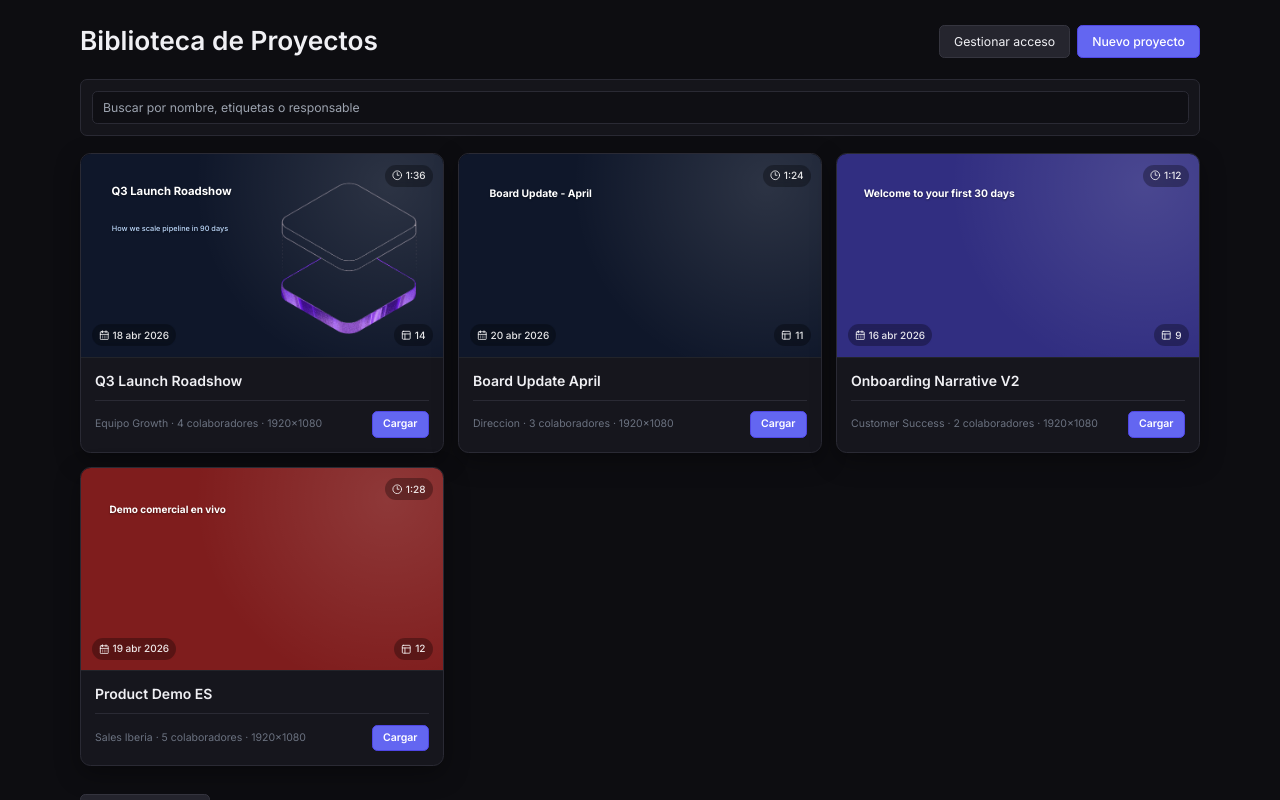
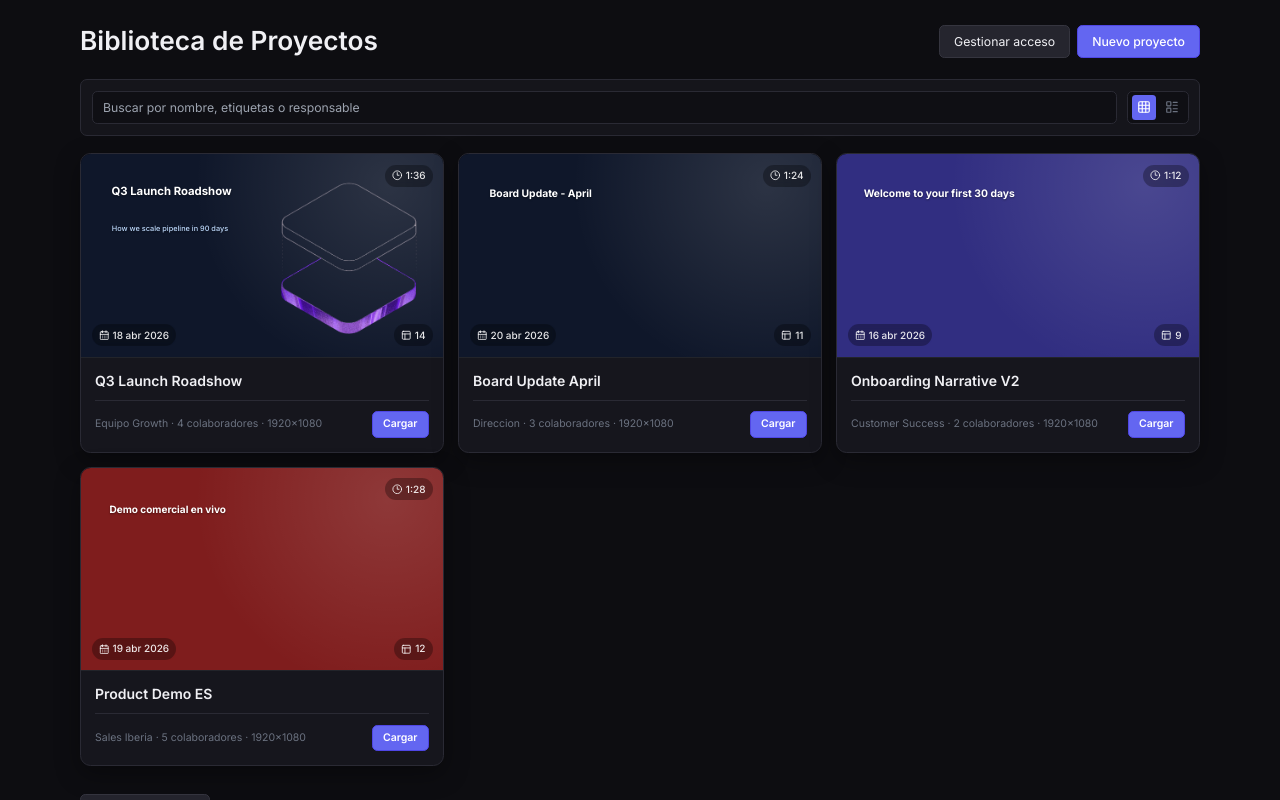
Before and after one commit to awakelab-dev/awk-video-editor-frontend, a React (Vite) app: page /gallery in a window 1280 px wide. Built offline with nearby package versions, Linux system fonts and the light colour scheme.

Commit message:
feat: galeria preview animada y vista grid/list
Preview al hover que cicla por todos los slides del proyecto,
mostrando cada slide 800ms. Vista grid y lista funcionales.

Co-Authored-By: Oz <oz-agent@warp.dev>

```diff
--- a/src/pages/GalleryPage.tsx
+++ b/src/pages/GalleryPage.tsx
@@ -1,5 +1,5 @@
-import { CalendarDays, Clock3, PanelsTopLeft } from 'lucide-react'
-import { type CSSProperties, type KeyboardEvent, useMemo, useState } from 'react'
+import { CalendarDays, Clock3, Grid3X3, LayoutList, PanelsTopLeft, Play } from 'lucide-react'
+import { type CSSProperties, useEffect, useMemo, useRef, useState } from 'react'
 import { Link, useNavigate } from 'react-router-dom'
 import {
   loadPresentationProject,
@@ -14,21 +14,23 @@ type FrameElementContext = {
   zIndex: number
 }
 
-function isElementActiveAtStart(element: EditorElement): element is VisualFrameElement {
+type ViewMode = 'grid' | 'list'
+
+function isElementActiveAtTime(element: EditorElement, time: number): element is VisualFrameElement {
   if (element.type === 'audio' || element.type === 'transition') {
     return false
   }
 
-  return element.startTime <= 0 && element.startTime + element.duration > 0
+  return element.startTime <= time && element.startTime + element.duration > time
 }
 
-function getFirstFrameElements(project: PresentationProject): FrameElementContext[] {
-  const firstFrameElements: FrameElementContext[] = []
+function getFrameElementsAtTime(project: PresentationProject, time: number): FrameElementContext[] {
+  const frameElements: FrameElementContext[] = []
 
   project.tracks.forEach((track, trackIndex) => {
     track.elements.forEach((element) => {
-      if (isElementActiveAtStart(element)) {
-        firstFrameElements.push({
+      if (isElementActiveAtTime(element, time)) {
+        frameElements.push({
           element,
           zIndex: project.tracks.length - trackIndex,
         })
@@ -36,7 +38,11 @@ function getFirstFrameElements(project: PresentationProject): FrameElementContex
     })
   })
 
-  return firstFrameElements
+  return frameElements
+}
+
+function getFirstFrameElements(project: PresentationProject): FrameElementContext[] {
+  return getFrameElementsAtTime(project, 0)
 }
 
 function buildBaseFrameStyle(
@@ -93,109 +99,99 @@ function buildTextFrameStyle(
   }
 }
 
-export function GalleryPage() {
-  const navigate = useNavigate()
-  const [query, setQuery] = useState('')
-
-  const visibleProjects = useMemo(() => {
-    const normalizedQuery = query.trim().toLowerCase()
-
-    return presentationProjects.filter((project) => {
-      if (!normalizedQuery) {
-        return true
+function getSlideTimes(project: PresentationProject): number[] {
+  const times = new Set<number>()
+  times.add(0)
+  for (const track of project.tracks) {
+    for (const element of track.elements) {
+      times.add(element.startTime)
+      times.add(element.startTime + element.duration)
+    }
+  }
+  return [...times].sort((a, b) => a - b).filter((t) => t >= 0 && t < project.durationSeconds)
 }
 
-      const searchableText = [
-        project.name,
-        project.description,
-        project.owner,
-        project.tags.join(' '),
-      ]
-        .join(' ')
-        .toLowerCase()
+function useAnimatedPreview(project: PresentationProject, isHovered: boolean) {
+  const [previewTime, setPreviewTime] = useState(0)
+  const animationRef = useRef<number>(0)
+  const slideTimesRef = useRef<number[]>([])
+  const startTimeRef = useRef<number>(0)
 
-      return searchableText.includes(normalizedQuery)
-    })
-  }, [query])
+  const slideDuration = 800 // ms per slide
+  const pauseBeforeLoop = 600 // ms pause at end before looping
 
-  const handleLoadProject = (projectId: string) => {
-    const projectWasLoaded = loadPresentationProject(projectId)
-    if (projectWasLoaded) {
-      navigate(`/editor?project=${encodeURIComponent(projectId)}`)
+  useEffect(() => {
+    slideTimesRef.current = getSlideTimes(project)
+  }, [project])
+
+  useEffect(() => {
+    if (!isHovered) {
+      setPreviewTime(0)
+      if (animationRef.current) {
+        cancelAnimationFrame(animationRef.current)
+      }
+      return
+    }
+
+    const slideTimes = slideTimesRef.current
+    if (slideTimes.length === 0) {
+      return
+    }
+
+    const totalCycleDuration = slideTimes.length * slideDuration + pauseBeforeLoop
+
+    const animate = (timestamp: number) => {
+      if (!startTimeRef.current) {
+        startTimeRef.current = timestamp
+      }
+
+      const elapsed = timestamp - startTimeRef.current
+      const cycleElapsed = elapsed % totalCycleDuration
+
+      const slideIndex = Math.min(
+        Math.floor(cycleElapsed / slideDuration),
+        slideTimes.length - 1,
+      )
+
+      const nextTime = slideTimes[slideIndex]
+      setPreviewTime(nextTime)
+
+      animationRef.current = requestAnimationFrame(animate)
+    }
+
+    startTimeRef.current = 0
+    animationRef.current = requestAnimationFrame(animate)
+
+    return () => {
+      if (animationRef.current) {
+        cancelAnimationFrame(animationRef.current)
       }
     }
+  }, [isHovered, project])
 
-  const handleCardKeyDown = (event: KeyboardEvent<HTMLElement>, projectId: string) => {
-    if (event.key === 'Enter' || event.key === ' ') {
-      event.preventDefault()
-      handleLoadProject(projectId)
-    }
+  return previewTime
 }
 
-  const formatDuration = (seconds: number) => {
-    const minutes = Math.floor(seconds / 60)
-    const rest = seconds % 60
-    return `${minutes}:${String(rest).padStart(2, '0')}`
+interface ProjectCardProps {
+  project: PresentationProject
+  viewMode: ViewMode
+  onLoad: (id: string) => void
+  formatDuration: (seconds: number) => string
+  formatDate: (isoDate: string) => string
 }
 
-  const formatDate = (isoDate: string) =>
-    new Intl.DateTimeFormat('es-ES', {
-      day: '2-digit',
-      month: 'short',
-      year: 'numeric',
-    }).format(new Date(isoDate))
+function ProjectCard({ project, viewMode, onLoad, formatDuration, formatDate }: ProjectCardProps) {
+  const [isHovered, setIsHovered] = useState(false)
+  const previewTime = useAnimatedPreview(project, isHovered)
+  const frameElements = isHovered
+    ? getFrameElementsAtTime(project, previewTime)
+    : getFirstFrameElements(project)
 
-  return (
-    <main className="h-screen overflow-y-auto bg-[#0d0d11] px-4 py-7 text-[#f0f0f4] sm:px-6 lg:px-8">
-      <section className="mx-auto w-full max-w-7xl">
-        <header className="mb-6 flex flex-wrap items-start justify-between gap-4">
-          <div>
-            <h1 className="text-2xl font-semibold sm:text-3xl">Biblioteca de Proyectos</h1>
-          </div>
-          <div className="flex flex-wrap gap-2">
-            <Link
-              className="rounded-md border border-[#35353f] bg-[#25252e] px-4 py-2 text-sm text-[#f0f0f4] transition hover:bg-[#2e2e38]"
-              to="/login"
-            >
-              Gestionar acceso
-            </Link>
-            <Link
-              className="rounded-md border border-[#4f46e5] bg-[#6366f1] px-4 py-2 text-sm font-medium text-white transition hover:bg-[#818cf8]"
-              to="/editor"
-            >
-              Nuevo proyecto
-            </Link>
-          </div>
-        </header>
+  const handleClick = () => onLoad(project.id)
 
-        <div className="mb-5 rounded-lg border border-[#2a2a34] bg-[#15151b] p-3">
-          <input
-            className="w-full min-w-[220px] flex-1 rounded-md border border-[#2a2a34] bg-[#0f0f14] px-3 py-2 text-sm text-[#f0f0f4] outline-none transition focus:border-[#6366f1]"
-            onChange={(event) => setQuery(event.target.value)}
-            placeholder="Buscar por nombre, etiquetas o responsable"
-            type="search"
-            value={query}
-          />
-        </div>
-
-        {visibleProjects.length > 0 ? (
-          <div className="grid gap-4 sm:grid-cols-2 xl:grid-cols-3">
-            {visibleProjects.map((project) => (
-              <article
-                aria-label={`Cargar proyecto ${project.name}`}
-                className="transform-gpu cursor-pointer overflow-hidden rounded-xl border border-[#2a2a34] bg-[#16161d] shadow-[0_8px_24px_rgba(0,0,0,0.35)] transition-all duration-200 ease-out hover:-translate-y-0.5 hover:scale-[1.03] hover:border-[#4a4a5a] hover:bg-[#191924] hover:shadow-[0_14px_30px_rgba(0,0,0,0.42)] focus-visible:outline-none focus-visible:ring-2 focus-visible:ring-[#6366f1]/70 focus-visible:ring-offset-2 focus-visible:ring-offset-[#0d0d11]"
-                key={project.id}
-                onClick={() => handleLoadProject(project.id)}
-                onKeyDown={(event) => handleCardKeyDown(event, project.id)}
-                role="button"
-                tabIndex={0}
-              >
-                <div
-                  className="relative aspect-video border-b border-white/10 p-3"
-                  style={{ backgroundColor: '#090b12' }}
-                >
+  const renderPreview = () => (
     <div className="pointer-events-none absolute inset-0 z-[1]">
-                    {getFirstFrameElements(project).map(({ element, zIndex }) => {
+      {frameElements.map(({ element, zIndex }) => {
         if (element.type === 'shape') {
           return (
             <div
@@ -255,9 +251,21 @@ export function GalleryPage() {
         )
       })}
     </div>
+  )
+
+  const renderOverlay = () => (
+    <>
       <div className="pointer-events-none absolute inset-0 z-[2] bg-[radial-gradient(circle_at_85%_15%,rgba(255,255,255,0.12),transparent_55%)]" />
       <div className="pointer-events-none absolute inset-0 z-[2] flex flex-col justify-between p-3">
-                    <div className="flex items-start justify-end">
+        <div className="flex items-start justify-between">
+          <div className="flex gap-1">
+            {isHovered && (
+              <span className="inline-flex items-center gap-1 rounded-full bg-[#6366f1]/80 px-2 py-1 text-[10px] font-medium text-white backdrop-blur-[2px] animate-pulse">
+                <Play className="h-3 w-3" fill="currentColor" />
+                Preview
+              </span>
+            )}
+          </div>
           <span className="inline-flex items-center gap-1 rounded-full bg-black/30 px-2 py-1 text-[10px] font-medium text-white/90 backdrop-blur-[2px]">
             <Clock3 className="h-3 w-3" />
             {formatDuration(project.durationSeconds)}
@@ -274,6 +282,77 @@ export function GalleryPage() {
           </span>
         </div>
       </div>
+    </>
+  )
+
+  if (viewMode === 'list') {
+    return (
+      <article
+        aria-label={`Cargar proyecto ${project.name}`}
+        className="transform-gpu cursor-pointer overflow-hidden rounded-xl border border-[#2a2a34] bg-[#16161d] shadow-[0_8px_24px_rgba(0,0,0,0.35)] transition-all duration-200 ease-out hover:border-[#4a4a5a] hover:bg-[#191924] hover:shadow-[0_14px_30px_rgba(0,0,0,0.42)] focus-visible:outline-none focus-visible:ring-2 focus-visible:ring-[#6366f1]/70 focus-visible:ring-offset-2 focus-visible:ring-offset-[#0d0d11]"
+        onClick={handleClick}
+        onMouseEnter={() => setIsHovered(true)}
+        onMouseLeave={() => setIsHovered(false)}
+        role="button"
+        tabIndex={0}
+      >
+        <div className="flex items-center gap-4 p-4">
+          <div
+            className="relative aspect-video w-48 flex-shrink-0 overflow-hidden rounded-lg border border-white/10"
+            style={{ backgroundColor: '#090b12' }}
+          >
+            {renderPreview()}
+            {renderOverlay()}
+          </div>
+          <div className="flex-1 min-w-0">
+            <h2 className="text-base font-semibold leading-tight truncate">{project.name}</h2>
+            <p className="mt-1 text-sm text-[#9ca3af] line-clamp-2">{project.description}</p>
+            <div className="mt-2 flex items-center gap-3 text-xs text-[#6b7280]">
+              <span>{project.owner}</span>
+              <span>·</span>
+              <span>{project.collaborators} colaboradores</span>
+              <span>·</span>
+              <span>{project.resolution.w}x{project.resolution.h}</span>
+            </div>
+            <div className="mt-2 flex flex-wrap gap-1">
+              {project.tags.slice(0, 3).map(tag => (
+                <span key={tag} className="rounded bg-white/5 px-1.5 py-0.5 text-[10px] text-white/60">
+                  #{tag}
+                </span>
+              ))}
+            </div>
+          </div>
+          <button
+            className="rounded-md border border-[#4f46e5] bg-[#6366f1] px-4 py-2 text-xs font-semibold text-white transition hover:bg-[#818cf8] flex-shrink-0"
+            onClick={(event) => {
+              event.stopPropagation()
+              onLoad(project.id)
+            }}
+            type="button"
+          >
+            Cargar
+          </button>
+        </div>
+      </article>
+    )
+  }
+
+  return (
+    <article
+      aria-label={`Cargar proyecto ${project.name}`}
+      className="transform-gpu cursor-pointer overflow-hidden rounded-xl border border-[#2a2a34] bg-[#16161d] shadow-[0_8px_24px_rgba(0,0,0,0.35)] transition-all duration-200 ease-out hover:-translate-y-0.5 hover:scale-[1.03] hover:border-[#4a4a5a] hover:bg-[#191924] hover:shadow-[0_14px_30px_rgba(0,0,0,0.42)] focus-visible:outline-none focus-visible:ring-2 focus-visible:ring-[#6366f1]/70 focus-visible:ring-offset-2 focus-visible:ring-offset-[#0d0d11]"
+      onClick={handleClick}
+      onMouseEnter={() => setIsHovered(true)}
+      onMouseLeave={() => setIsHovered(false)}
+      role="button"
+      tabIndex={0}
+    >
+      <div
+        className="relative aspect-video border-b border-white/10 p-3"
+        style={{ backgroundColor: '#090b12' }}
+      >
+        {renderPreview()}
+        {renderOverlay()}
       </div>
 
       <div className="space-y-3 p-4">
@@ -289,7 +368,7 @@ export function GalleryPage() {
             className="rounded-md border border-[#4f46e5] bg-[#6366f1] px-3 py-1.5 text-xs font-semibold text-white transition hover:bg-[#818cf8]"
             onClick={(event) => {
               event.stopPropagation()
-                        handleLoadProject(project.id)
+              onLoad(project.id)
             }}
             type="button"
           >
@@ -298,6 +377,125 @@ export function GalleryPage() {
         </div>
       </div>
     </article>
+  )
+}
+
+export function GalleryPage() {
+  const navigate = useNavigate()
+  const [query, setQuery] = useState('')
+  const [viewMode, setViewMode] = useState<ViewMode>('grid')
+
+  const visibleProjects = useMemo(() => {
+    const normalizedQuery = query.trim().toLowerCase()
+
+    return presentationProjects.filter((project) => {
+      if (!normalizedQuery) {
+        return true
+      }
+
+      const searchableText = [
+        project.name,
+        project.description,
+        project.owner,
+        project.tags.join(' '),
+      ]
+        .join(' ')
+        .toLowerCase()
+
+      return searchableText.includes(normalizedQuery)
+    })
+  }, [query])
+
+  const handleLoadProject = (projectId: string) => {
+    const projectWasLoaded = loadPresentationProject(projectId)
+    if (projectWasLoaded) {
+      navigate(`/editor?project=${encodeURIComponent(projectId)}`)
+    }
+  }
+
+  const formatDuration = (seconds: number) => {
+    const minutes = Math.floor(seconds / 60)
+    const rest = seconds % 60
+    return `${minutes}:${String(rest).padStart(2, '0')}`
+  }
+
+  const formatDate = (isoDate: string) =>
+    new Intl.DateTimeFormat('es-ES', {
+      day: '2-digit',
+      month: 'short',
+      year: 'numeric',
+    }).format(new Date(isoDate))
+
+  return (
+    <main className="h-screen overflow-y-auto bg-[#0d0d11] px-4 py-7 text-[#f0f0f4] sm:px-6 lg:px-8">
+      <section className="mx-auto w-full max-w-7xl">
+        <header className="mb-6 flex flex-wrap items-start justify-between gap-4">
+          <div>
+            <h1 className="text-2xl font-semibold sm:text-3xl">Biblioteca de Proyectos</h1>
+          </div>
+          <div className="flex flex-wrap gap-2">
+            <Link
+              className="rounded-md border border-[#35353f] bg-[#25252e] px-4 py-2 text-sm text-[#f0f0f4] transition hover:bg-[#2e2e38]"
+              to="/login"
+            >
+              Gestionar acceso
+            </Link>
+            <Link
+              className="rounded-md border border-[#4f46e5] bg-[#6366f1] px-4 py-2 text-sm font-medium text-white transition hover:bg-[#818cf8]"
+              to="/editor"
+            >
+              Nuevo proyecto
+            </Link>
+          </div>
+        </header>
+
+        <div className="mb-5 flex flex-wrap items-center gap-3 rounded-lg border border-[#2a2a34] bg-[#15151b] p-3">
+          <input
+            className="w-full min-w-[220px] flex-1 rounded-md border border-[#2a2a34] bg-[#0f0f14] px-3 py-2 text-sm text-[#f0f0f4] outline-none transition focus:border-[#6366f1]"
+            onChange={(event) => setQuery(event.target.value)}
+            placeholder="Buscar por nombre, etiquetas o responsable"
+            type="search"
+            value={query}
+          />
+          <div className="flex items-center gap-1 rounded-md border border-[#2a2a34] bg-[#0f0f14] p-1">
+            <button
+              className={`rounded p-1.5 transition ${
+                viewMode === 'grid'
+                  ? 'bg-[#6366f1] text-white'
+                  : 'text-[#6b7280] hover:text-white'
+              }`}
+              onClick={() => setViewMode('grid')}
+              title="Vista grid"
+              type="button"
+            >
+              <Grid3X3 className="h-4 w-4" />
+            </button>
+            <button
+              className={`rounded p-1.5 transition ${
+                viewMode === 'list'
+                  ? 'bg-[#6366f1] text-white'
+                  : 'text-[#6b7280] hover:text-white'
+              }`}
+              onClick={() => setViewMode('list')}
+              title="Vista lista"
+              type="button"
+            >
+              <LayoutList className="h-4 w-4" />
+            </button>
+          </div>
+        </div>
+
+        {visibleProjects.length > 0 ? (
+          <div className={viewMode === 'grid' ? 'grid gap-4 sm:grid-cols-2 xl:grid-cols-3' : 'flex flex-col gap-3'}>
+            {visibleProjects.map((project) => (
+              <ProjectCard
+                key={project.id}
+                project={project}
+                viewMode={viewMode}
+                onLoad={handleLoadProject}
+                formatDuration={formatDuration}
+                formatDate={formatDate}
+              />
             ))}
           </div>
         ) : (
```
Lines whose indentation alone changed are shown as unchanged.
